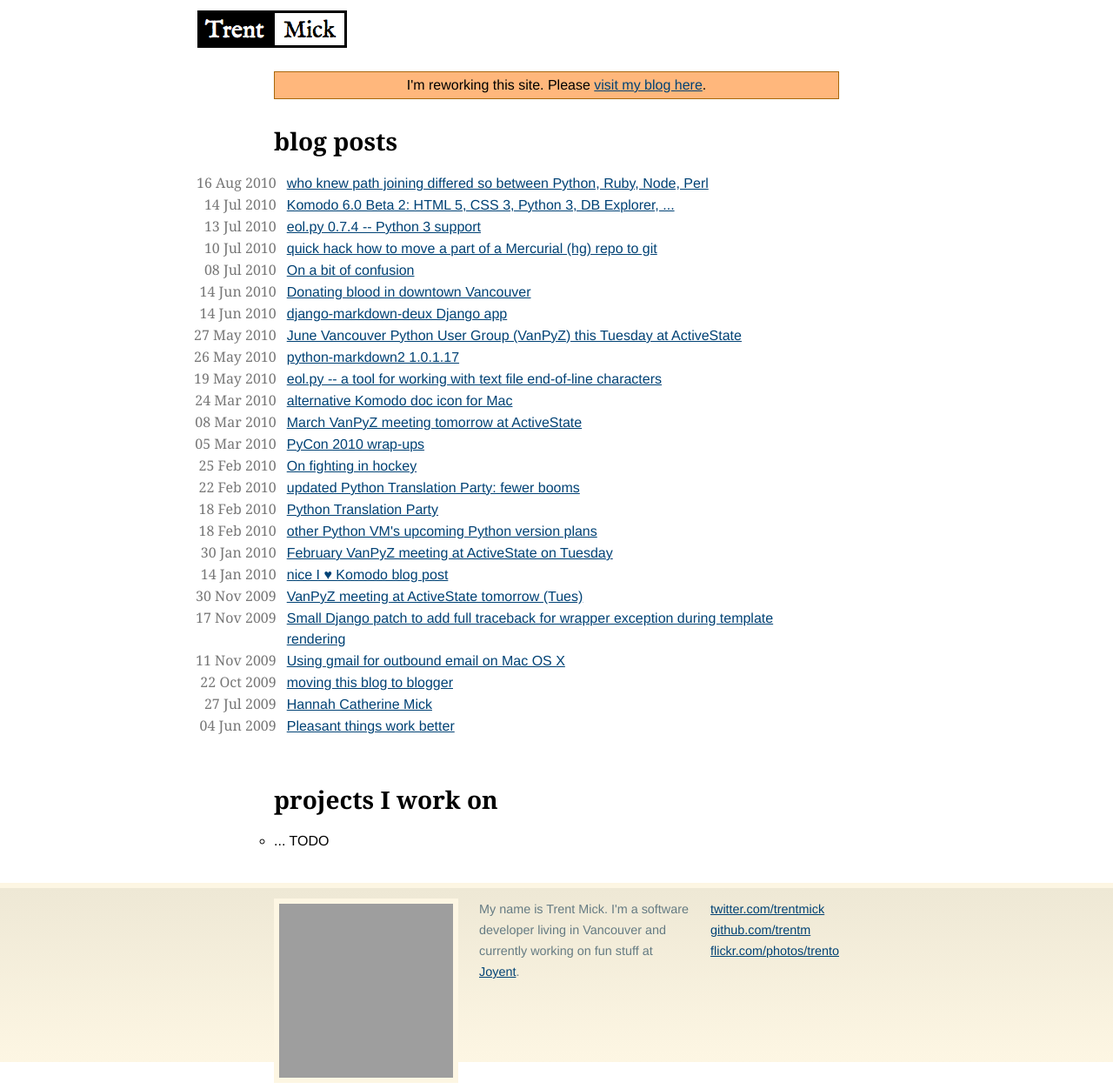
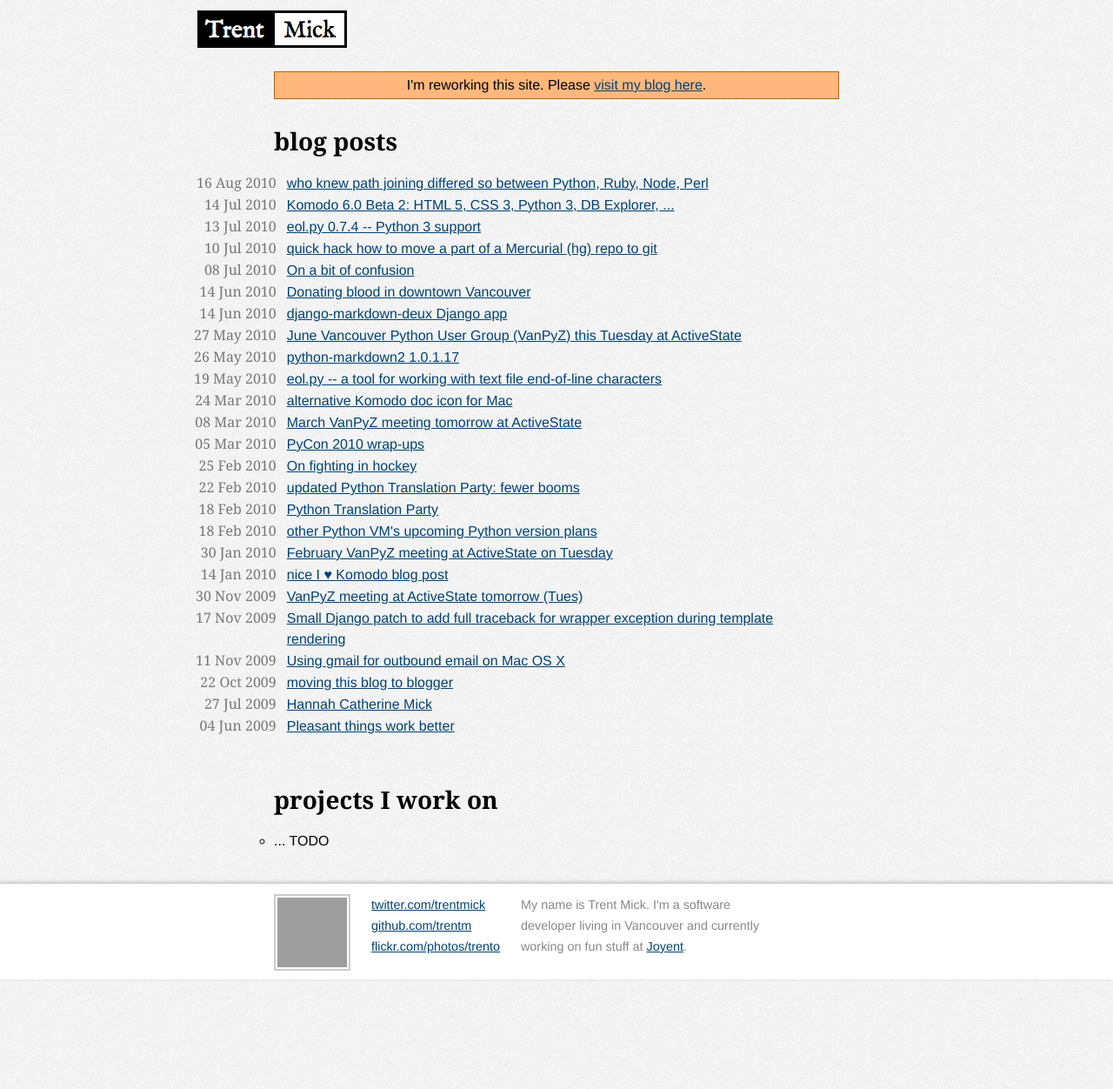
Before and after one commit to trentm/trentm.github.com, a Jekyll site: the page built from index.html, in a window 1280 px wide. Shown: the whole page at 87% size. Built offline with Jekyll 4.4.1, drawn with Linux system fonts in a browser that asks for light colours; some web fonts are replaced; Markdown is read by kramdown in place of the engine named in the settings; after the commit the page ends 1126 px from its top, so only the background shows below that; grey boxes are pictures that could not be loaded.

Commit message:
fix footer width, better colors, bg tile

```diff
--- a/TODO.txt
+++ b/TODO.txt
@@ -1,8 +1,6 @@
 # high prio
 
-- default page style:
-    - "style" section below
-    - footer: search
+- footer: search
 - gather back all tags from blogger dump
 - thinking about redirects: use permalink front matter to get the same
   URLs for all previous posts as on trentmick.blogspot.com
@@ -23,6 +21,7 @@
 - recolor: https://github.com/altercation/solarized
 - tweet thing a la http://mir.aculo.us/2011/04/11/i-for-one-welcome-our-new-micro-framework-overlords/
 - better rendered logo image for small screen
+- "Kepler Light"? http://dribbble.com/shots/153899-Article-header
 
 
 # lower prio
--- a/_layouts/default.html
+++ b/_layouts/default.html
@@ -39,25 +39,22 @@
 </div>
 </div> <!-- end of #wrapper -->
 
+
 <div id="footerfullwidth" class="clearfix">
 <div id="footerwrapper">
 <footer id="footer">
-<table>
-  <tr>
-    <td>
-      <img style="border: 6px solid #fdf6e3; xfloat: left;" src="http://en.gravatar.com/userimage/846613/a405807316fa673ca53ee4d0d8a2231c.jpg"/>
-    </td>
-    <td style="padding-left: 24px;">
-      My name is Trent Mick. I'm a software developer living in Vancouver and
-      currently working on fun stuff at <a href="http://joyent.com">Joyent</a>.</p>
-    </td>
-    <td style="padding-left: 24px;">
-      <a href="https://twitter.com/trentmick">twitter.com/trentmick</a><br/>
-      <a href="https://github.com/trentm">github.com/trentm</a><br/>
-      <a href="http://flickr.com/photos/trento">flickr.com/photos/trento</a><br/>
-    </td>
-  </tr>
-</table>
+<span class="footercol1">
+  <img class="gravatar" height="80" width="80" src="http://en.gravatar.com/userimage/846613/a405807316fa673ca53ee4d0d8a2231c.jpg"/>
+</span>
+<span class="footercol2">
+  <a href="https://twitter.com/trentmick">twitter.com/trentmick</a><br/>
+  <a href="https://github.com/trentm">github.com/trentm</a><br/>
+  <a href="http://flickr.com/photos/trento">flickr.com/photos/trento</a><br/>
+</span>
+<span class="footercol3">
+  My name is Trent Mick. I'm a software developer living in Vancouver and
+  currently working on fun stuff at <a href="http://joyent.com">Joyent</a>.</p>
+</span>
 </footer>
 </div>
 </div>
--- a/css/style.css
+++ b/css/style.css
@@ -338,6 +338,10 @@ a.promotejs {
 
 /* ---- branding */
 
+body {
+  background: #f0f0f0 url(/img/tile.png) repeat;
+}
+
 @media only screen and (min-width: 850px) {
   #logo {
     margin-left: -88px;
@@ -345,37 +349,47 @@ a.promotejs {
 }
 
 #footerfullwidth {
-  border-top: 6px solid #fdf6e3;
-  height: 200px;
+  height: 200px;  /* Height to capture floats. Tall enough for two rows. */
+  border-top: 1px solid #ccc;
   margin: 24px -12px -12px -12px;
-  background: -moz-linear-gradient(top, #eee8d5, #fdf6e3); /* for firefox 3.6+ */
-  background: -webkit-gradient(linear, left top, left bottom, from(#eee8d5), to(#fdf6e3));
-  filter: progid:DXImageTransform.Microsoft.gradient(startColorstr='#eee8d5', endColorstr='#fdf6e3'); /* for IE */
+  background-color: white;
+  -moz-box-shadow: 0px -1px 4px #c8c8c8;
+  -webkit-box-shadow: 0px -1px 4px #c8c8c8;
+  box-shadow: 0px -1px 4px #c8c8c8;
+}
+@media only screen and (min-width: 620px) {
+  #footerfullwidth {
+    height: 110px; /* Just one row footer on wider screens. */
+  }
 }
 #footerwrapper {
   margin: 0 12px;
 }
 #footer {
-  margin: 12px auto;
+  margin: 0px auto;
   max-width: 650px;
-  color: #657b83; /* base00 */
+  color: #888;
   font-size: 90%;
 }
-#footer td {
-  vertical-align: top;
+.footercol1 {
+  float: left;
+  height: 80px;
+  margin: 12px 24px 12px 0;
 }
-#footer table {
-  margin: 0;
+.footercol2 {
+  margin: 12px 24px 12px 0;
+  float: left;
+  height: 80px;
 }
-#footer th,
-#footer td {
-  border: none;
-  line-height: 24px;
-  padding: 0;
-  text-align: left;
+.footercol3 {
+  margin: 12px 0 12px 0;
+  float: left;
+  max-width: 300px;
+  min-width: 200px;
 }
-#footer tr {
-  background-color: inherit;
+img.gravatar {
+  border: 2px solid #ccc;
+  padding: 2px;
 }
 
 
@@ -396,7 +410,7 @@ table.posts td {
   border: none;
 }
 table.posts tr {
-  background-color: white;
+  background-color: transparent;
 }
 table.posts td.first {
   padding: 0;
```
Also changed, not shown: img/hr_strong.png, img/tile.png (added).
